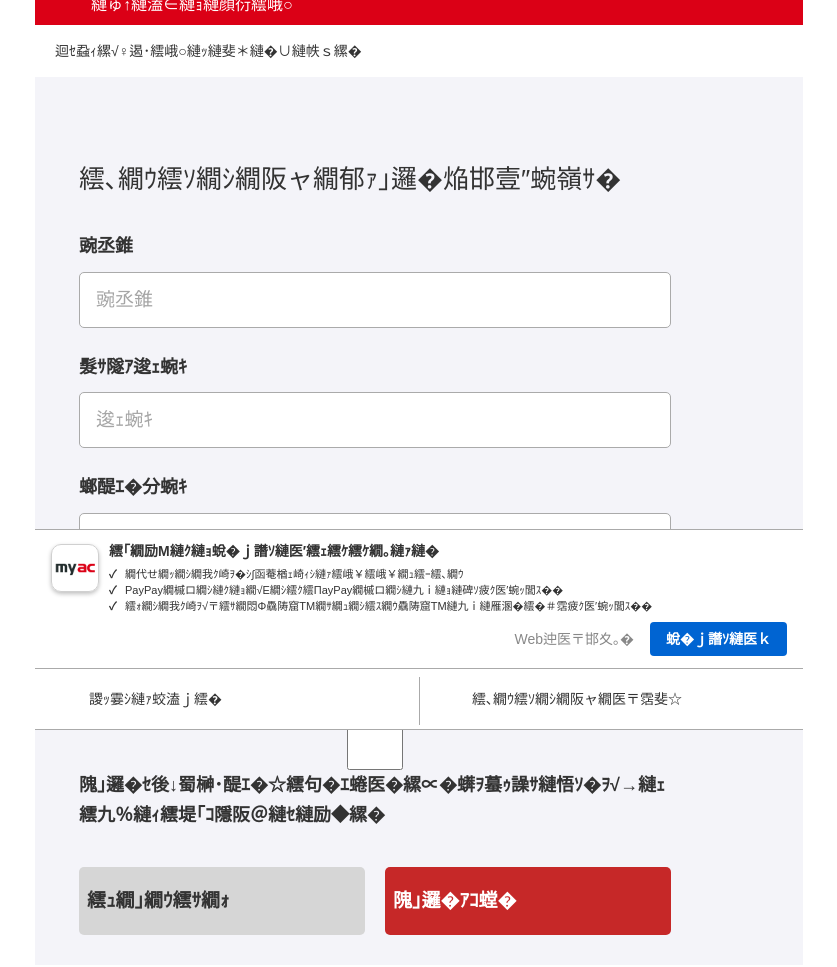
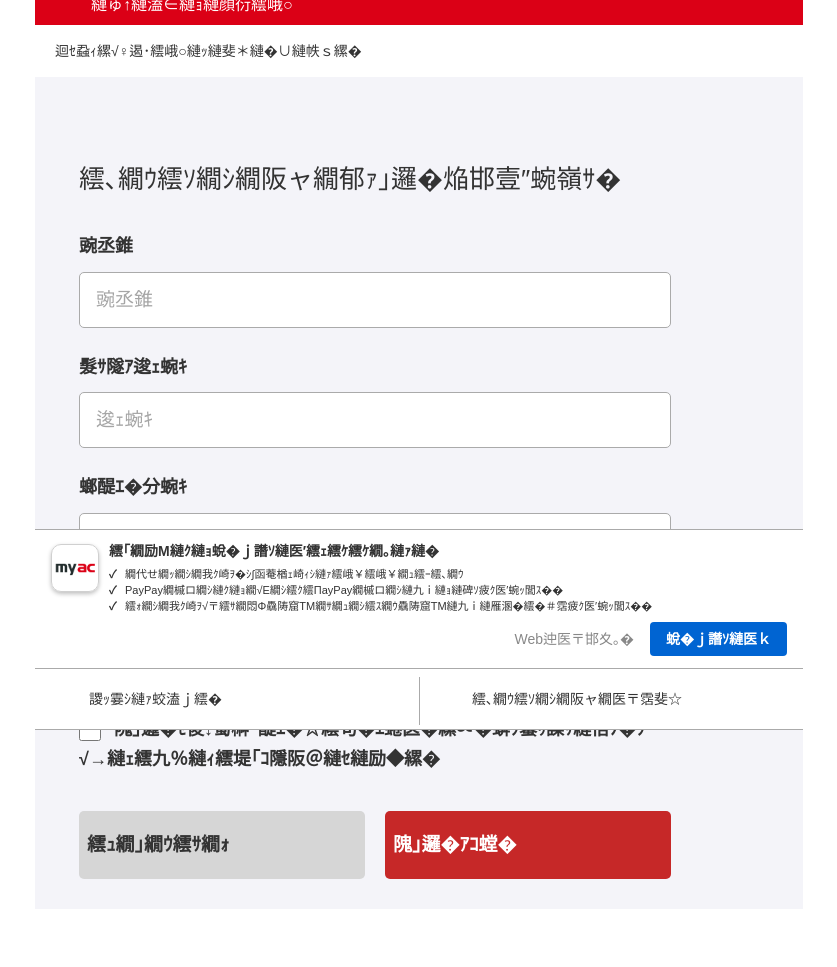
Before and after one commit to ld22028tsurumi-creator/-my-website, a plain HTML site: page cancel.html in a window 1280 px wide. Shown: the part 70-1037 px from the top of the page, without its empty margins (221-1058 px from the left). Drawn offline with Linux system fonts and the light colour scheme; files whose address does not match are found by name.

Commit message:
Fix HTML structure and style for cancel.html

```diff
--- a/cancel.html
+++ b/cancel.html
@@ -168,7 +168,6 @@ height="0" width="0" style="display:none;visibility:hidden"></iframe></noscript>
 
 </ul>
 
-<!DOCTYPE html>
 <meta name="viewport" content="width=device-width, initial-scale=1">
 <title>解約手続き</title>
 <style>
@@ -247,9 +246,16 @@ height="0" width="0" style="display:none;visibility:hidden"></iframe></noscript>
     text-align: center;
     padding-top: 50px;
   }
+
+input[type="checkbox"] {
+  width: 22px;
+  height: 22px;
+  margin: 0 8px 0 0;
+  vertical-align: middle;
+  accent-color: #c62828;
+}
 </style>
 </head>
-<body>
 <div class="container">
 
   <section id="form">
@@ -309,7 +315,6 @@ function finish(confirmed) {
       : "解約をキャンセルしました。";
 }
 </script>
-</body>
 
 
 </div>
```
